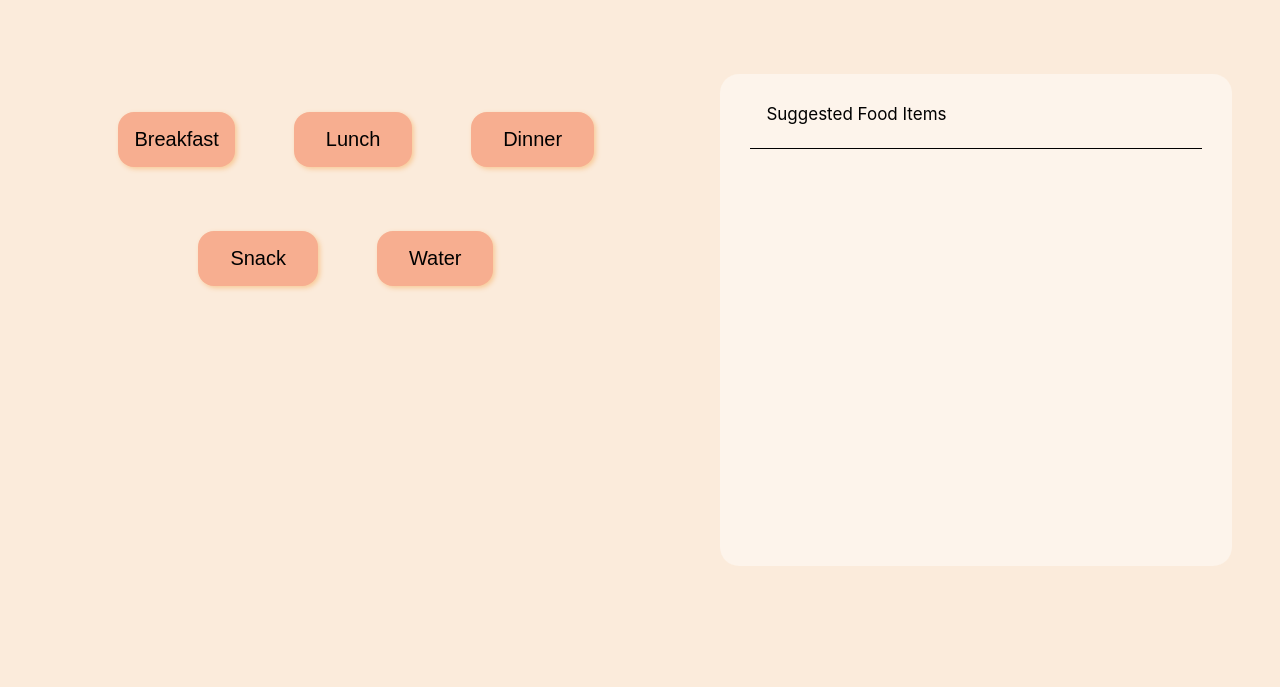
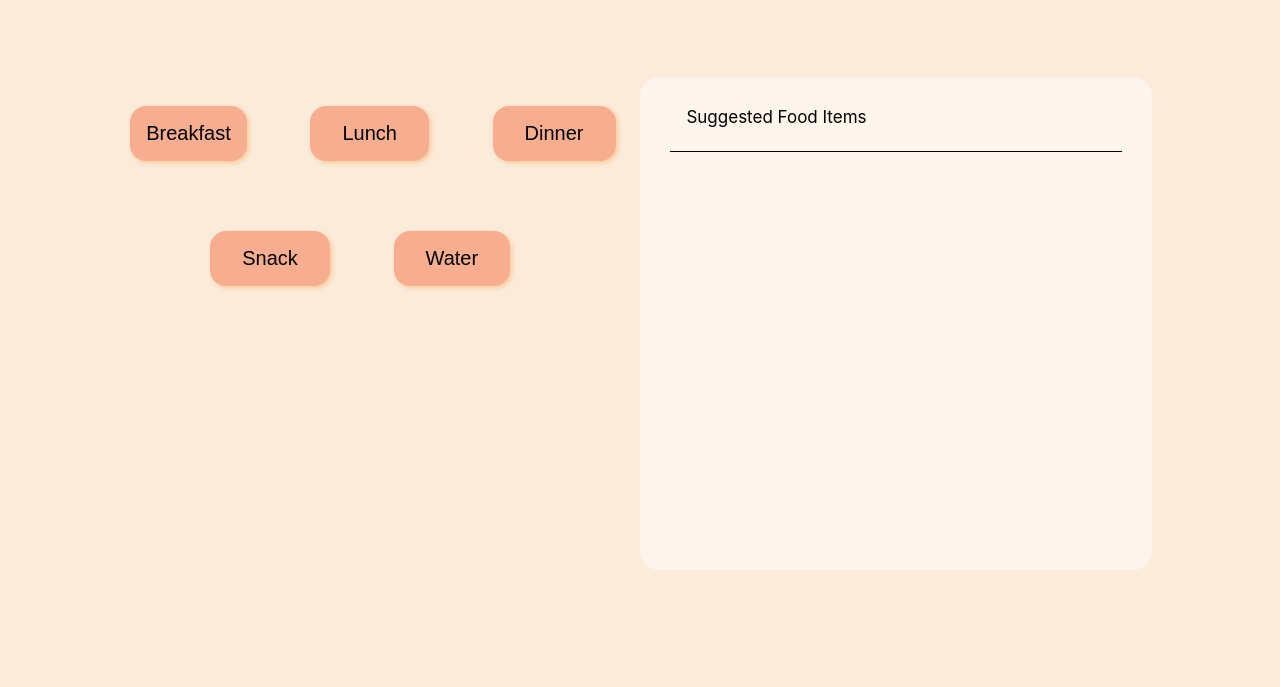
Before and after one commit to parkergeorge13/Intex-Fall2022, a Django app: template templates/kidney_app/tracker.html in a window 1280 px wide. Shown: the part 137-824 px from the top of the page. Run offline with Django 3.2, Linux system fonts and the light colour scheme; the template is opened without the code that fills it, so the values that code supplies are empty.

Commit message:
css fixes for spacing

```diff
--- a/intex/static/css/styles.css
+++ b/intex/static/css/styles.css
@@ -13,6 +13,10 @@ body {
     overflow: hidden;
     opacity: 0;
     transition: opacity .5s;
+}
+
+@-ms-viewport{
+    width: device-width
 }
 
 code {
@@ -101,7 +105,9 @@ span {
 
 .forms {
     display:block;
-    margin:-37rem 0rem 0rem 40rem;
+    /* margin:-37rem 0rem 0rem 40rem; */
+    margin-top: calc(100vh * -0.7);
+    margin-left: calc(100vw * 0.5)
 }
 
 .inline_block input{
@@ -109,7 +115,7 @@ span {
     border:none;
     padding: 1rem;
     border-radius: 15px;
-    margin: 0rem 1rem 1rem 0rem
+    margin: 0rem 10px 10px 0rem
 }
 
 .inline_block label {
@@ -128,9 +134,9 @@ span {
 
 .buttonsContainer {
     height: calc(0.4 * (100vh - 6rem));
-    padding-left: 4rem;
-    padding-top: 2rem;
-    margin-left: 3rem
+    padding-left: calc(0.1 * (100vw - 6rem));
+    padding-top: calc(0.05 * (100vh - 6rem));
+    margin-left: calc(0.01 * (100vw - 6rem));
 }
 
 .buttonsContainer button {
@@ -142,7 +148,9 @@ span {
     box-shadow: 2px 2px 5px #F8C997;
     transition-duration: 0.5s;
     font-size: 20px;
-    margin: 5rem 3rem -1rem 0.4rem;
+    /* margin: 5rem 3rem -1rem 0.4rem; */
+    margin-top: calc(0.1 * (100vh - 6rem));
+    margin-right: calc(0.05 * (100vw - 6rem));
 
 }
 
@@ -175,7 +183,7 @@ span {
     height: calc(0.7* (100vh - 6rem));
     border: 1px solid black;
     width: 40%;
-    margin-left: calc(0.9 * 100vh);
+    margin-left: calc(0.5 * 100vw);
     margin-top: calc(-0.3 * 100vh);
     background-color: #FDF4EB;
     border-radius: 1.2rem;
```
Also changed, not shown: 1 other file.
